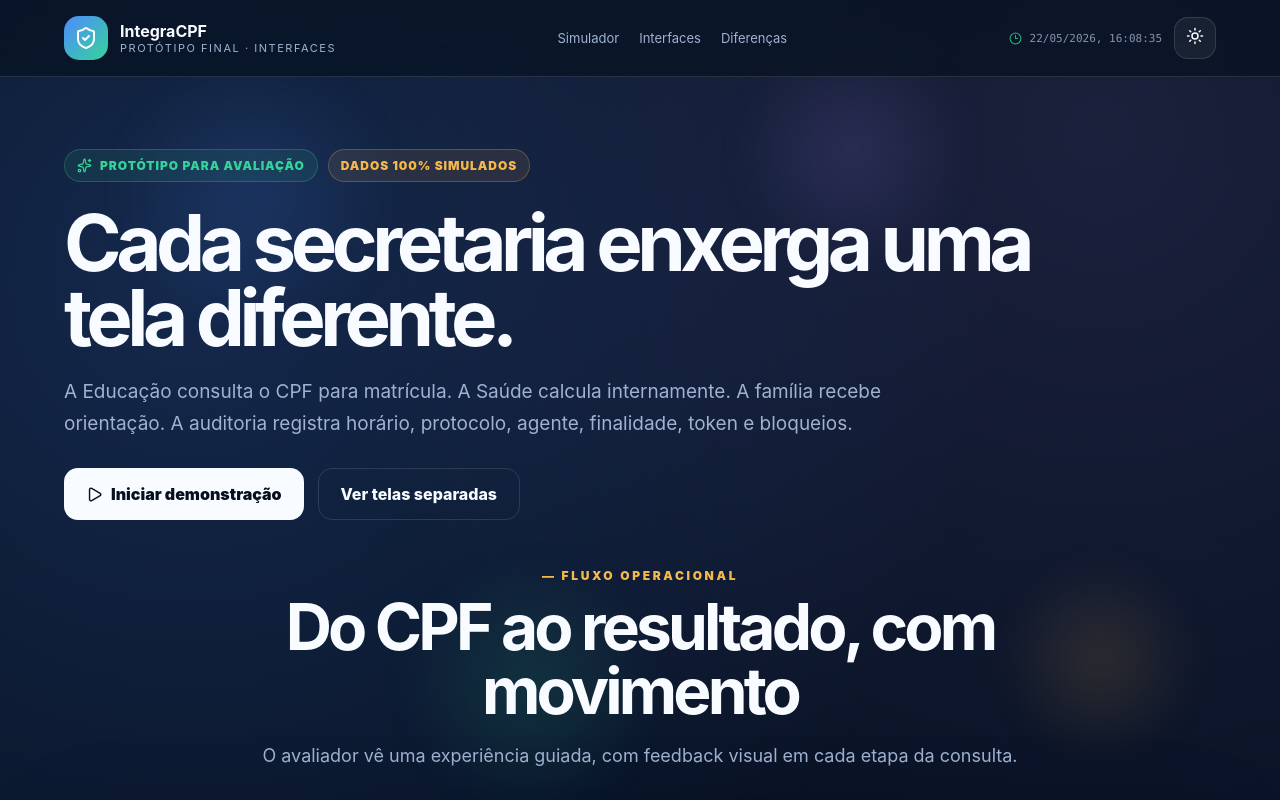
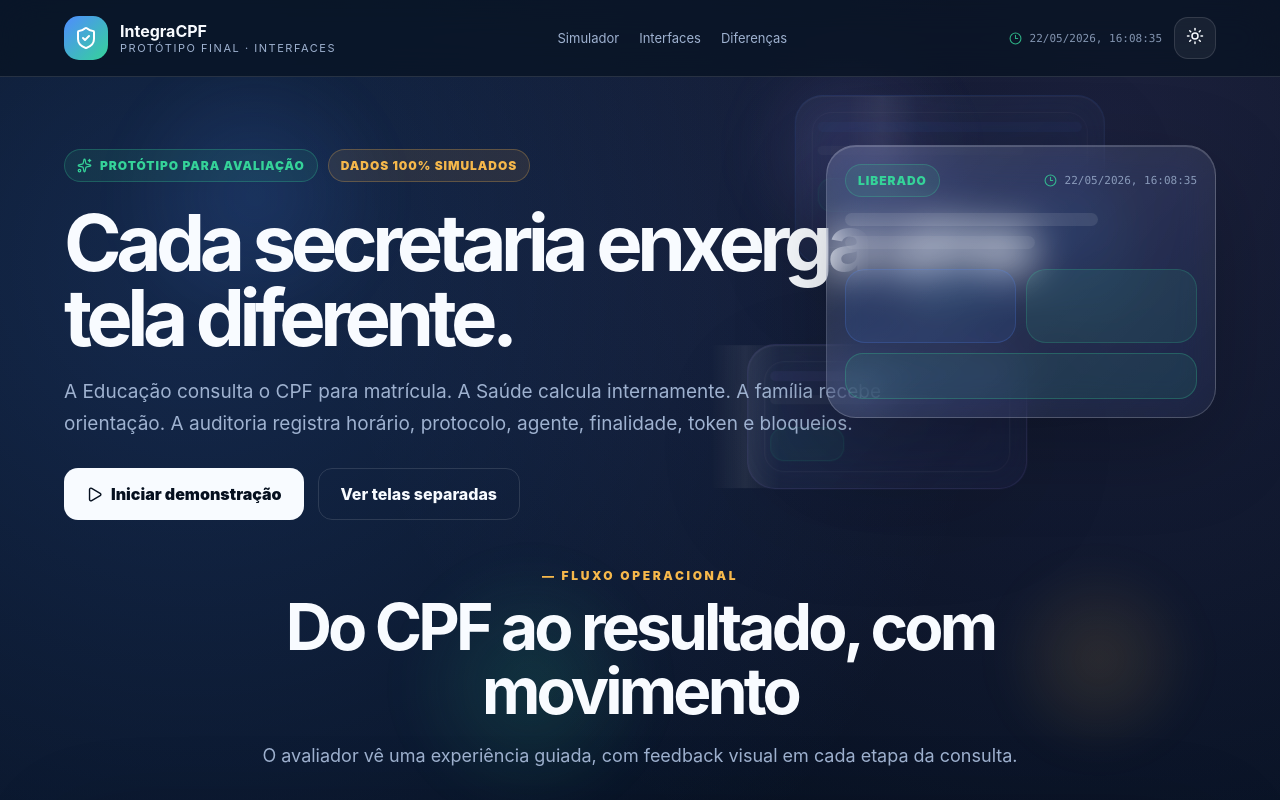
Before and after one commit to LucasDosea/integra-cpf-prototipo, a React (Vite) app: page / in a window 1280 px wide. Shown: the top 800 px of the page. Built offline with nearby package versions, Linux system fonts and the light colour scheme.

Commit message:
Update App.jsx

```diff
--- a/src/App.jsx
+++ b/src/App.jsx
@@ -306,6 +306,66 @@ function BackgroundOrbs({ p }) {
             top: `${6 + (i % 2) * 62}%`,
           }}
         />
+      ))}
+    </div>
+  );
+}
+
+function GhostGlass({ p, statusColor }) {
+  const reduce = useReducedMotion();
+  const panels = [
+    { top: "12%", left: "62%", width: 310, height: 170, color: p.blue, rotate: -5, delay: 0 },
+    { top: "25%", left: "70%", width: 240, height: 120, color: p.green, rotate: 7, delay: 0.4 },
+    { top: "44%", left: "58%", width: 280, height: 145, color: p.purple, rotate: -2, delay: 0.8 },
+  ];
+
+  return (
+    <div className="hideMobile" style={{ position: "absolute", inset: 0, pointerEvents: "none", zIndex: 0, overflow: "hidden" }}>
+      {panels.map((panel, index) => (
+        <motion.div
+          key={index}
+          animate={
+            reduce
+              ? undefined
+              : {
+                  y: [0, -12, 0],
+                  x: [0, index % 2 ? -8 : 8, 0],
+                  opacity: [0.28, 0.48, 0.28],
+                }
+          }
+          transition={{ duration: 5.5 + index, repeat: Infinity, ease: "easeInOut", delay: panel.delay }}
+          style={{
+            position: "absolute",
+            top: panel.top,
+            left: panel.left,
+            width: panel.width,
+            height: panel.height,
+            transform: `rotate(${panel.rotate}deg)`,
+            borderRadius: 28,
+            background: `linear-gradient(135deg, rgba(255,255,255,.13), ${panel.color}16)`,
+            border: `1px solid ${panel.color}55`,
+            backdropFilter: "blur(22px) saturate(145%)",
+            WebkitBackdropFilter: "blur(22px) saturate(145%)",
+            boxShadow: `0 30px 110px rgba(0,0,0,.24), inset 0 1px 0 rgba(255,255,255,.16)`,
+          }}
+        >
+          <motion.div
+            animate={reduce ? undefined : { x: ["-80%", "150%"] }}
+            transition={{ duration: 3.8, repeat: Infinity, ease: "easeInOut", delay: index * 0.7 }}
+            style={{
+              position: "absolute",
+              top: 0,
+              bottom: 0,
+              width: 70,
+              transform: "skewX(-18deg)",
+              background: "linear-gradient(90deg, transparent, rgba(255,255,255,.18), transparent)",
+            }}
+          />
+          <div style={{ position: "absolute", inset: 16, borderRadius: 20, border: `1px solid ${p.line}` }} />
+          <div style={{ position: "absolute", left: 22, right: 22, top: 26, height: 10, borderRadius: 99, background: `${panel.color}28` }} />
+          <div style={{ position: "absolute", left: 22, right: 80, top: 50, height: 9, borderRadius: 99, background: "rgba(255,255,255,.10)" }} />
+          <div style={{ position: "absolute", left: 22, top: 82, width: 74, height: 34, borderRadius: 14, background: `${statusColor}1f`, border: `1px solid ${statusColor}44` }} />
+        </motion.div>
       ))}
     </div>
   );
@@ -726,6 +786,14 @@ export default function App() {
     @keyframes pulseDot{0%,100%{transform:scale(1);opacity:.7}50%{transform:scale(1.35);opacity:1}}
     @keyframes scanLine{0%{transform:translateY(-120%);opacity:0}30%{opacity:1}100%{transform:translateY(360%);opacity:0}}
     @keyframes shimmer{0%{background-position:-200% 0}100%{background-position:200% 0}}
+    @keyframes ghostFloat{0%,100%{transform:translateY(0)}50%{transform:translateY(-8px)}}
+    .ghostSurface{
+      background:linear-gradient(135deg,rgba(255,255,255,.14),rgba(255,255,255,.045));
+      border:1px solid rgba(255,255,255,.18);
+      backdrop-filter:blur(20px) saturate(145%);
+      -webkit-backdrop-filter:blur(20px) saturate(145%);
+      box-shadow:0 28px 90px rgba(0,0,0,.22), inset 0 1px 0 rgba(255,255,255,.16);
+    }
     a:focus-visible,button:focus-visible,input:focus-visible{
       outline:2px solid ${p.blue};outline-offset:3px;border-radius:6px;
     }
@@ -760,6 +828,7 @@ export default function App() {
     >
       <style>{css}</style>
       <BackgroundOrbs p={p} />
+      <GhostGlass p={p} statusColor={statusColor} />
 
       <nav style={{ position: "sticky", top: 0, zIndex: 20, background: p.glass, backdropFilter: "blur(18px)", borderBottom: `1px solid ${p.line}` }}>
         <div className="wrap" style={{ height: 76, display: "flex", alignItems: "center", justifyContent: "space-between" }}>
@@ -805,6 +874,37 @@ export default function App() {
             Ver telas separadas
           </a>
         </div>
+
+        <motion.div
+          className="ghostSurface hideMobile"
+          initial={{ opacity: 0, y: 18, filter: "blur(8px)" }}
+          animate={{ opacity: 1, y: 0, filter: "blur(0px)" }}
+          transition={{ duration: 0.8, delay: 0.25 }}
+          style={{
+            position: "absolute",
+            right: 24,
+            top: 68,
+            width: 390,
+            minHeight: 245,
+            borderRadius: 30,
+            padding: 18,
+            zIndex: 1,
+          }}
+        >
+          <div style={{ display: "flex", justifyContent: "space-between", alignItems: "center", marginBottom: 16 }}>
+            <Pill p={p} c={statusColor}>{result?.status || "AGUARDANDO"}</Pill>
+            <LiveClock p={p} compact now={now} />
+          </div>
+          <div style={{ display: "grid", gap: 10 }}>
+            <div style={{ height: 13, width: "72%", borderRadius: 99, background: `${p.text}18` }} />
+            <div style={{ height: 13, width: "54%", borderRadius: 99, background: `${p.text}10` }} />
+            <div style={{ marginTop: 10, display: "grid", gridTemplateColumns: "1fr 1fr", gap: 10 }}>
+              <div style={{ height: 74, borderRadius: 20, background: `${p.blue}18`, border: `1px solid ${p.blue}33` }} />
+              <div style={{ height: 74, borderRadius: 20, background: `${p.green}18`, border: `1px solid ${p.green}33` }} />
+            </div>
+            <div style={{ height: 46, borderRadius: 18, background: `${statusColor}18`, border: `1px solid ${statusColor}44` }} />
+          </div>
+        </motion.div>
       </section>
 
       <section className="wrap" style={{ padding: "0 24px 54px", position: "relative", zIndex: 1 }}>
```
